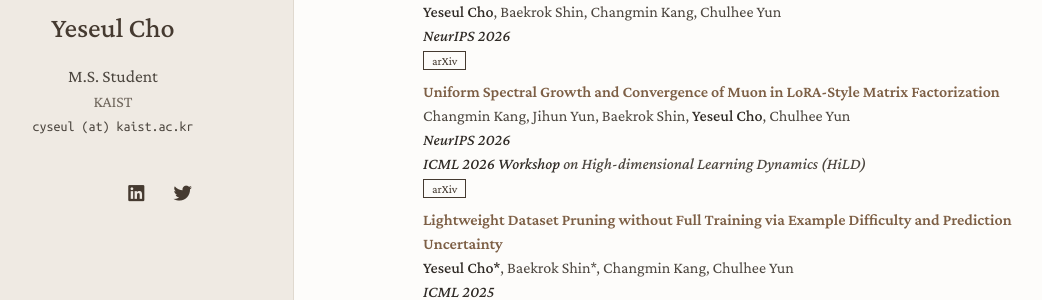
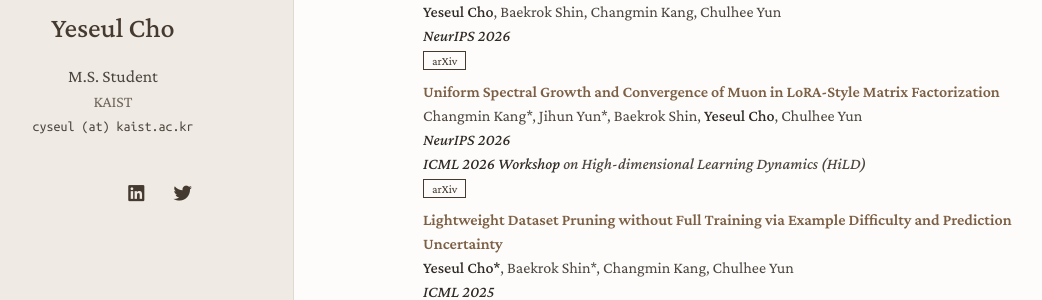
Before and after one commit to cyseul/cyseul.github.io, a Jekyll site: the page built from index.md, in a window 1280 px wide and 900 px high, scrolled down 813 px. Shown: the part 311-611 px from the top of the window, without its empty margins (67-1109 px from the left). Built offline with Jekyll 4.4.1, drawn with Linux system fonts in a browser that asks for light colours; nearby versions of some CDN libraries; a style sheet for code colours, icons or effects is not loaded; our own code applies the rules of GitHub Pages for plain Markdown files.

```diff
--- a/_data/publications.yml
+++ b/_data/publications.yml
@@ -9,7 +9,7 @@ main:
     arxiv: https://arxiv.org/abs/2605.23198
 
   - title: "Uniform Spectral Growth and Convergence of Muon in LoRA-Style Matrix Factorization"
-    authors: Changmin Kang, Jihun Yun, Baekrok Shin, <strong>Yeseul Cho</strong>, Chulhee Yun
+    authors: Changmin Kang*, Jihun Yun*, Baekrok Shin, <strong>Yeseul Cho</strong>, Chulhee Yun
     conference: <strong>NeurIPS 2026</strong>
     workshop: <strong>ICML 2026 Workshop</strong> on High-dimensional Learning Dynamics (HiLD)
     arxiv: https://arxiv.org/abs/2602.06385
```
